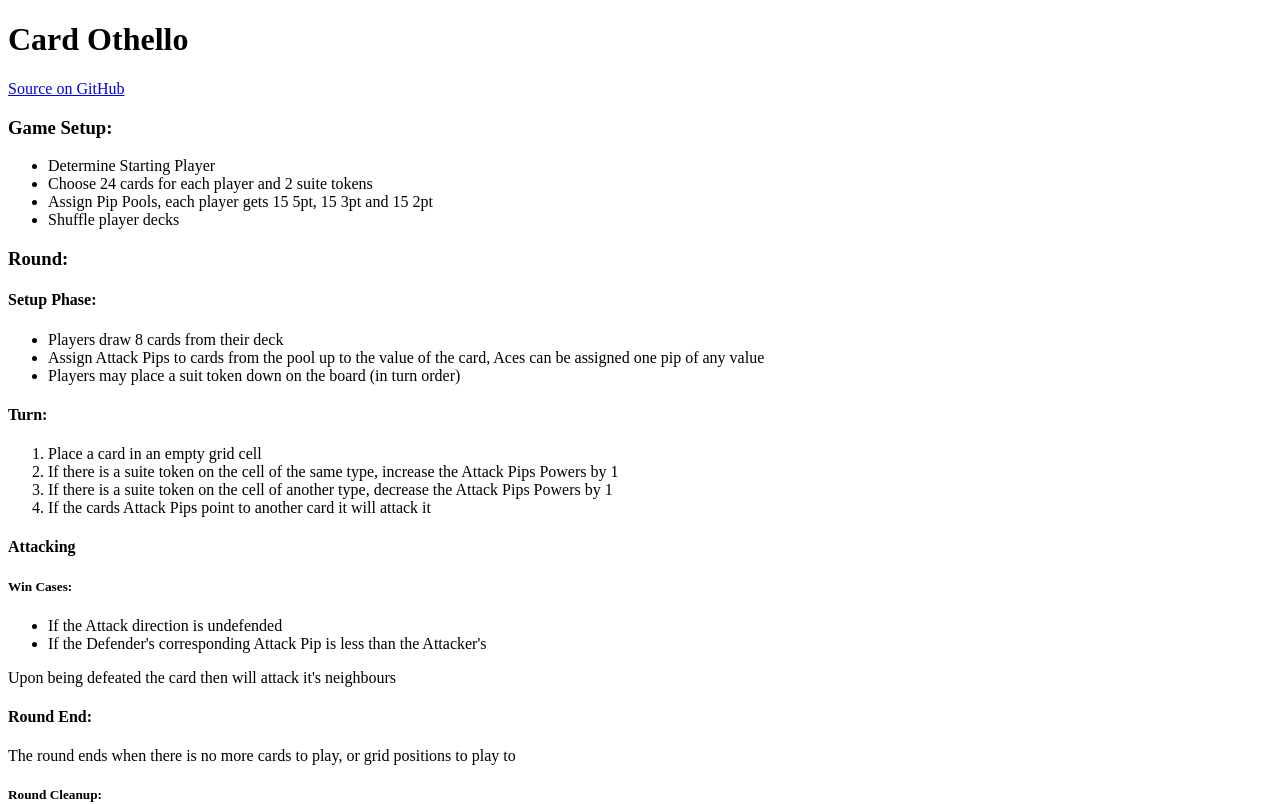
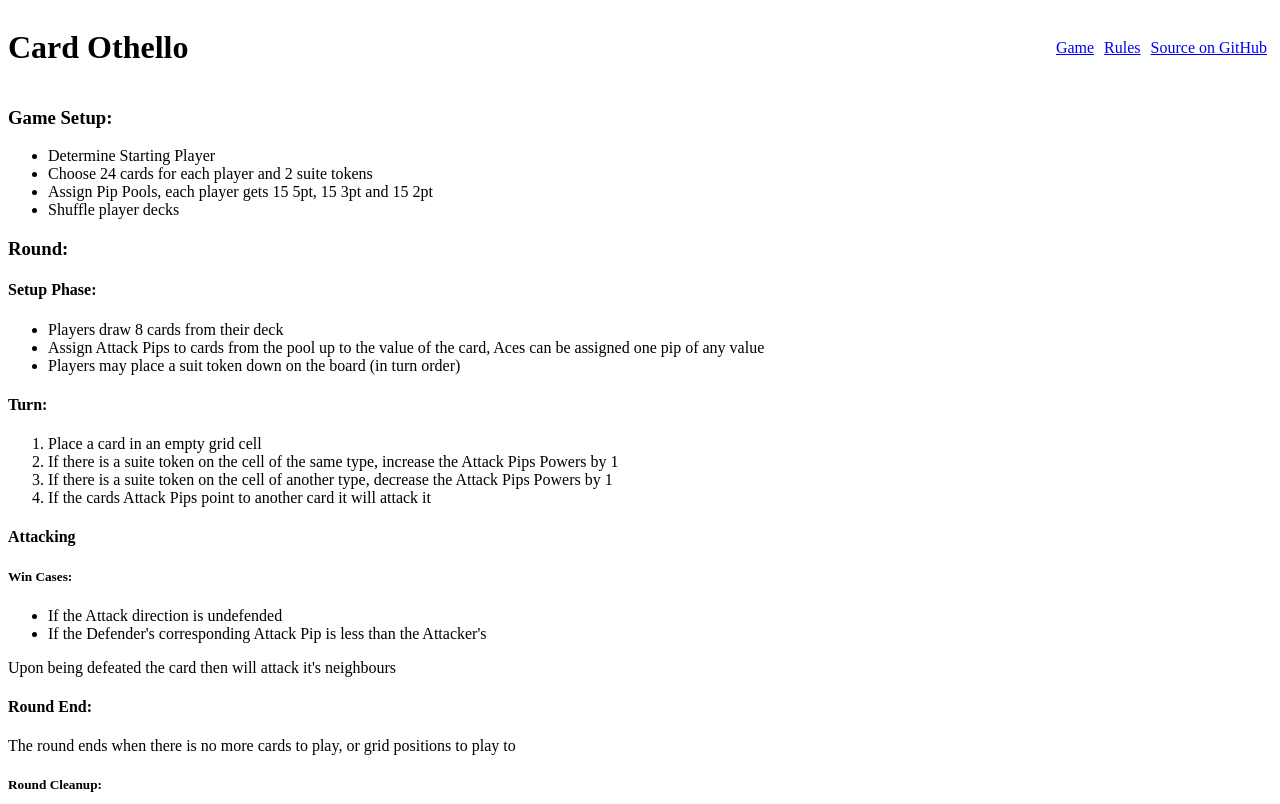
Before and after one commit to darcnite3000/card-othello, a React app: page / in a window 1280 px wide. Shown: the top 804 px of the page. Built offline with nearby package versions, Linux system fonts and the light colour scheme; the HTML template or start-up script is replaced by a standard one.

Commit message:
move content to make it display better

```diff
--- a/src/App.js
+++ b/src/App.js
@@ -1,13 +1,13 @@
-import React, { Fragment } from 'react'
+import React, { Component } from 'react'
 import './app.css'
 
-function App() {
+function Game() {
+  return <div>Coming Soon</div>
+}
+
+function Rules() {
   return (
-    <Fragment>
-      <h1>Card Othello</h1>
-      <a href={'https://github.com/darcnite3000/card-othello'}>
-        Source on GitHub
-      </a>
+    <div>
       <h3>Game Setup:</h3>
       <ul>
         <li>Determine Starting Player</li>
@@ -72,8 +72,44 @@ function App() {
       <p>The game ends after three rounds</p>
       <h5>Winner</h5>
       <p>Winning is based on Score + Round Win tokens * 4</p>
-    </Fragment>
+    </div>
   )
 }
 
+class App extends Component {
+  state = {
+    page: 'rules'
+  }
+  showRules = event => {
+    event.preventDefault()
+    this.setState({ page: 'rules' })
+  }
+  showGame = event => {
+    event.preventDefault()
+    this.setState({ page: 'game' })
+  }
+  render() {
+    return (
+      <div>
+        <header>
+          <h1>Card Othello</h1>
+          <nav>
+            <a href="#" onClick={this.showGame}>
+              Game
+            </a>
+            <a href="#" onClick={this.showRules}>
+              Rules
+            </a>
+            <a href={'https://github.com/darcnite3000/card-othello'}>
+              Source on GitHub
+            </a>
+          </nav>
+        </header>
+        {this.state.page === 'rules' && <Rules />}
+        {this.state.page === 'game' && <Game />}
+      </div>
+    )
+  }
+}
+
 export default App
--- a/src/app.css
+++ b/src/app.css
@@ -3,3 +3,15 @@
 *::after {
   box-sizing: border-box;
 }
+
+header {
+  display: flex;
+  align-items: center;
+  justify-content: space-between;
+  & nav {
+    display: flex;
+    & > * {
+      margin: 5px;
+    }
+  }
+}
```
